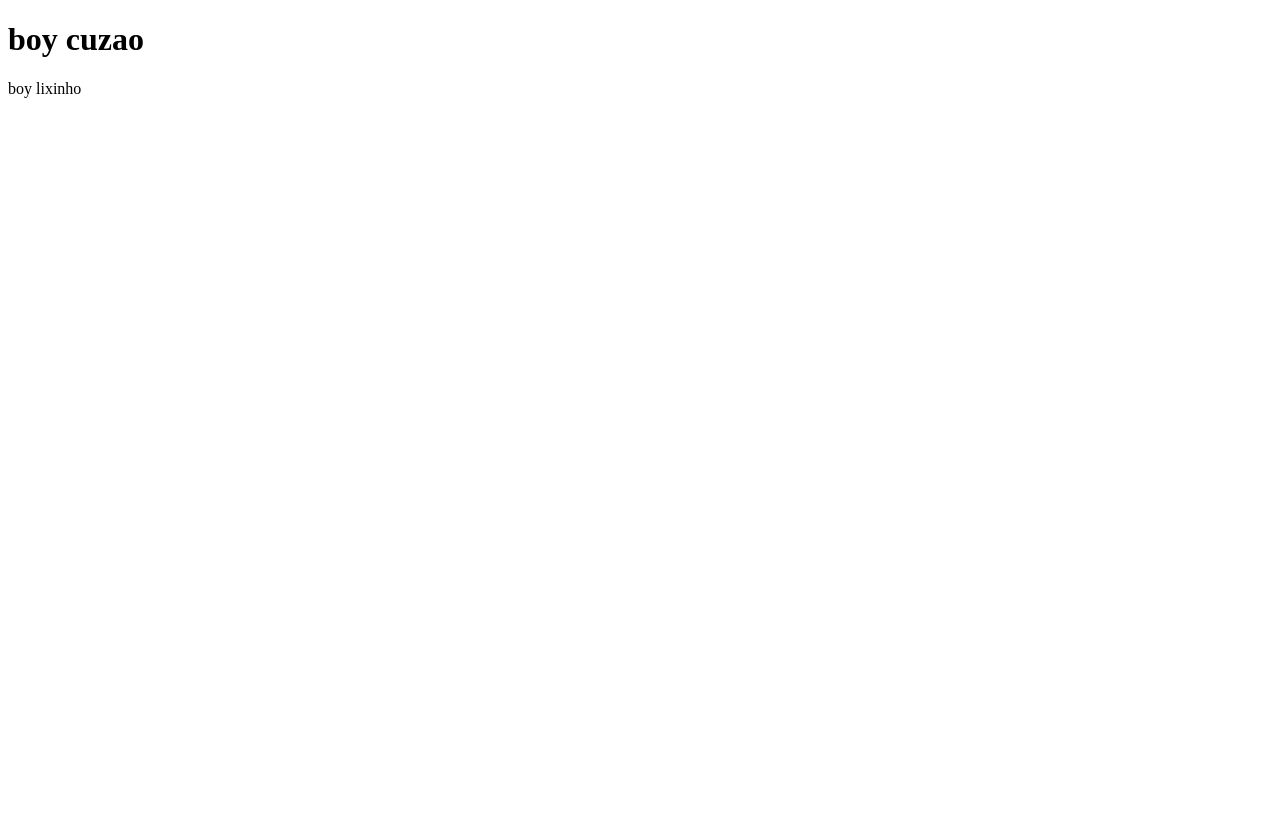
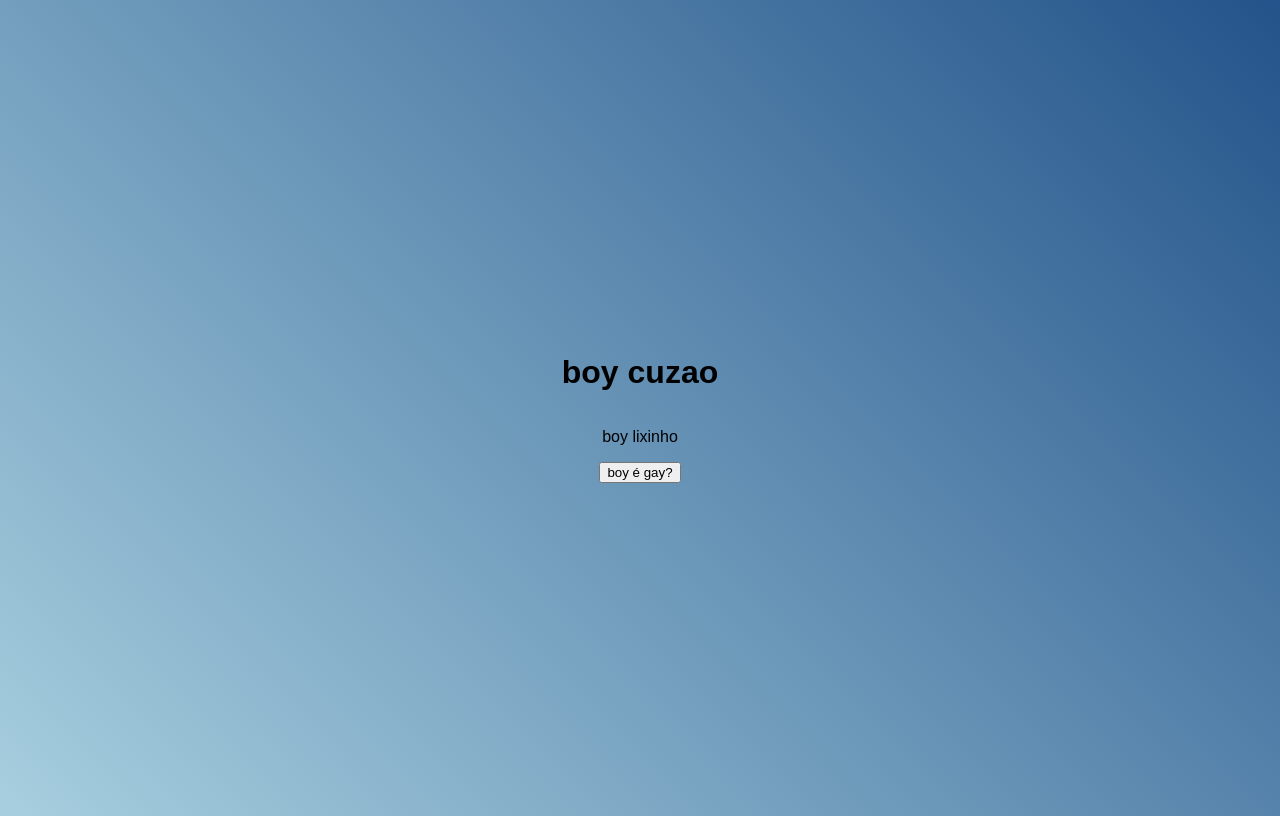
Before and after one commit to gustavovaladares/teste, a plain HTML site: page boy.html in a window 1280 px wide. Drawn offline with Linux system fonts and the light colour scheme.

Commit message:
Mensagem do que você alterou

```diff
--- a/boy.html
+++ b/boy.html
@@ -3,10 +3,24 @@
 <head>
     <meta charset="UTF-8">
     <meta name="viewport" content="width=device-width, initial-scale=1.0">
+
+   <style>
+    body{
+        align-items: center;
+  background: linear-gradient(45deg, #a7cfdf 0%,#23538a 100%);
+  display: flex;
+  justify-content: center;
+  flex-direction: column;
+  font-family: 'Montserrat', sans-serif;
+  min-height: 100vh;
+    }
+   </style>
     <title>EAE boy</title>
 </head>
 <body>
     <h1> boy cuzao</h1>
     <p> boy lixinho</p>
+
+    <button> boy é gay?</button>
 </body>
 </html>
```
